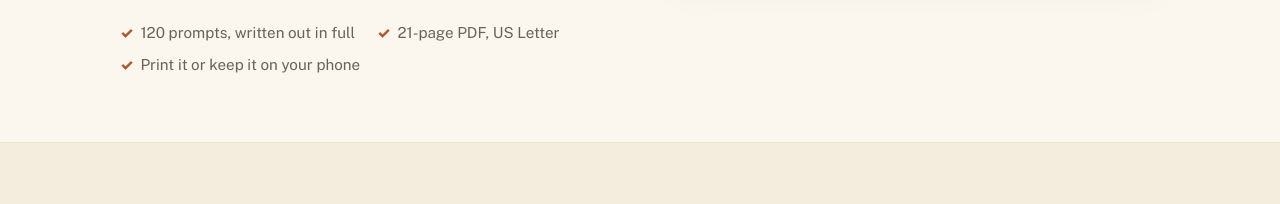
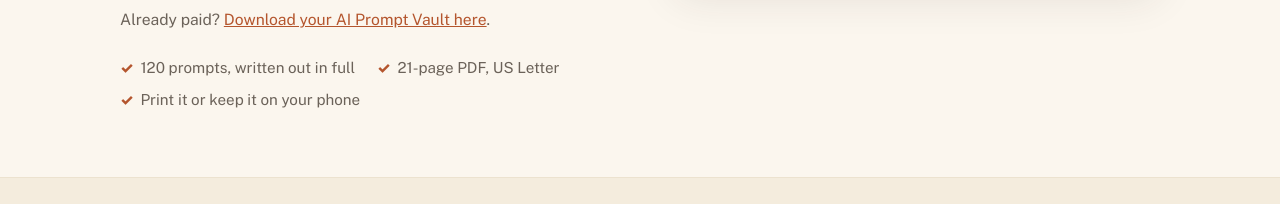
Before and after one commit to clutchlab-coach/clutchlab-coach.github.io, a plain HTML site: page prompt-vault/index.html in a window 1280 px wide. Shown: the part 571-775 px from the top of the page. Drawn offline with nearby package versions, Linux system fonts and the light colour scheme.

Commit message:
Update prompt-vault/index.html

```diff
--- a/prompt-vault/index.html
+++ b/prompt-vault/index.html
@@ -144,6 +144,7 @@
                 <a class="btn btn-terra" href="https://buy.stripe.com/9B600c1PCbYV4YB1c27Zu0b">Get the AI Prompt Vault</a>
                 <a class="btn btn-ghost" href="#inside">See what&rsquo;s inside</a>
               </div>
+              <p class="price-note" style="margin-top:10px;">Already paid? <a href="thanks/">Download your AI Prompt Vault here</a>.</p>
               <div class="hero-points">
                 <span>120 prompts, written out in full</span>
                 <span>21-page PDF, US Letter</span>
```
